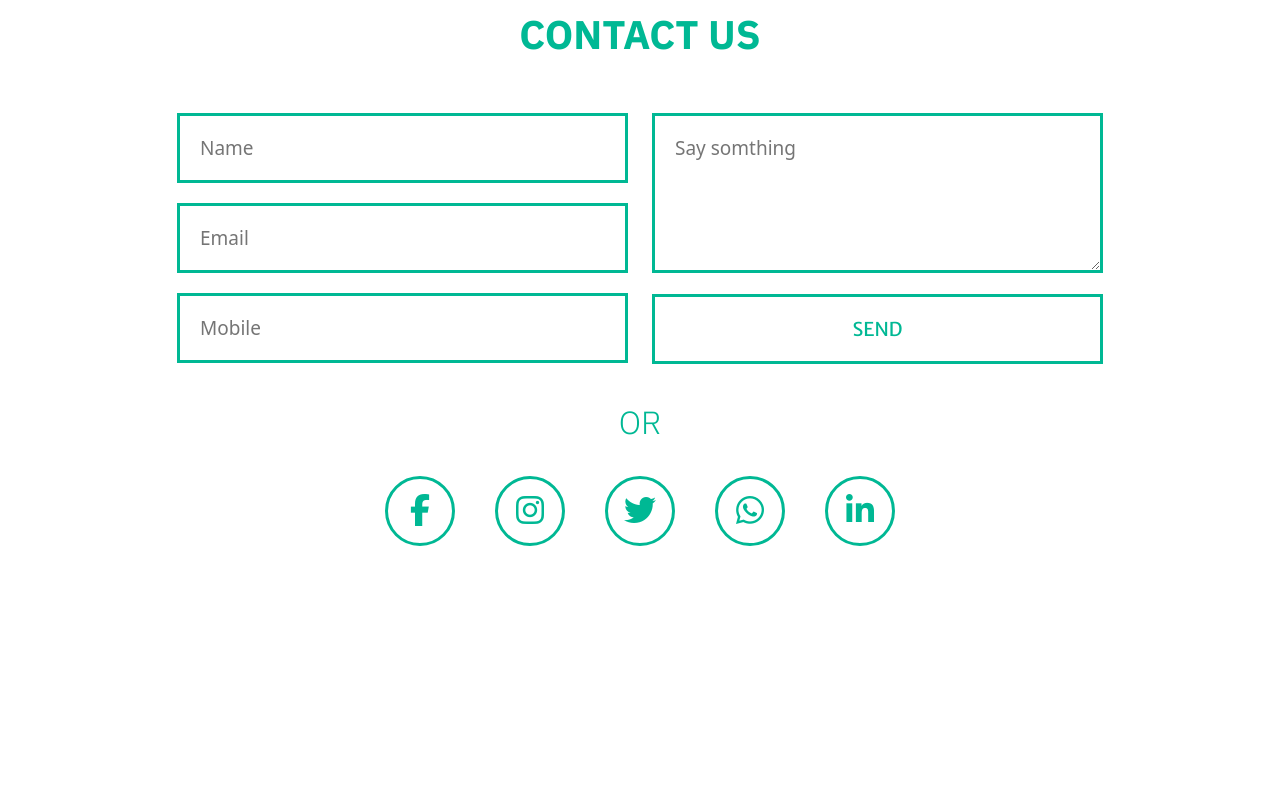
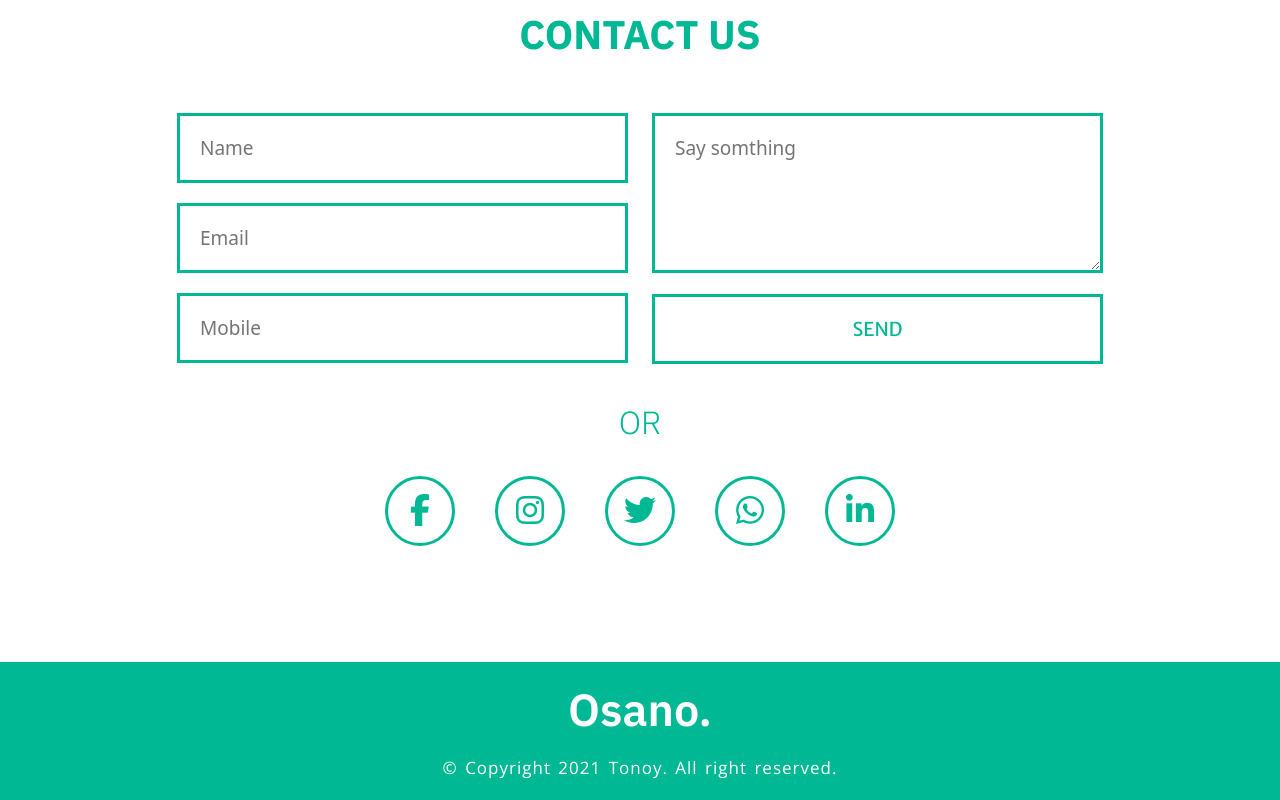
Before and after one commit to mannankhan4841/osano-portfolio, a plain HTML site: page index.html in a window 1280 px wide. Shown: the part 3652-4452 px from the top of the page. Before the commit the page ends 4410 px from the top, so only its background shows below. Drawn offline with nearby package versions, Linux system fonts and the light colour scheme; a script that the page names is missing.

Commit message:
Update index.html

```diff
--- a/index.html
+++ b/index.html
@@ -386,7 +386,7 @@
         </div>
     </section>
 
-	<footer class="f#oter">
+	<footer class="footer">
         <div class="container">
             <div class="row text-center">
                 <div class="col-md-12 wow fadeInDown" data-wow-delay="1s">
```
